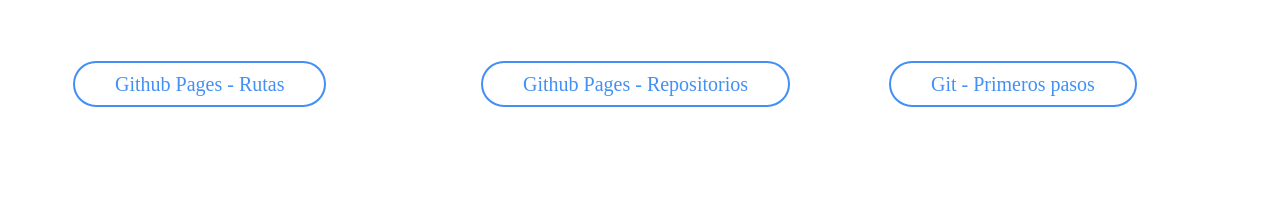
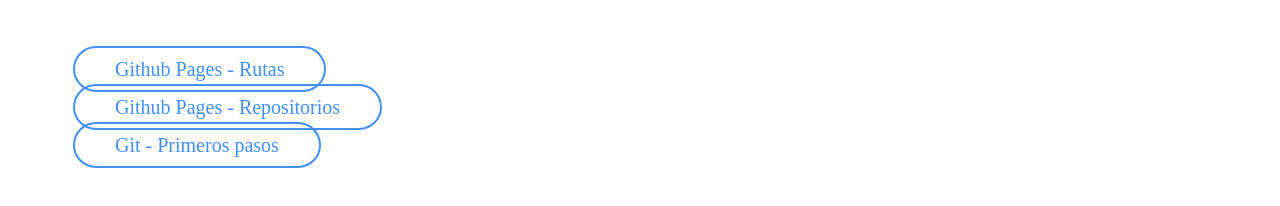
Before and after one commit to EssEnemiGz/essenemigz.github.io, a plain HTML site: page articles/articles.html in a window 1280 px wide. Shown: the part 222-428 px from the top of the page. Drawn offline with Linux system fonts and the light colour scheme; a web font is replaced by a local one.

Commit message:
v1.0.0 Versión visible actualizada, sin errores reportados.

```diff
--- a/style.css
+++ b/style.css
@@ -77,7 +77,7 @@ from { width: 0}
 	top: 3em;
 }
 
-ul{
+.list{
 	display: grid;
 	grid-template-columns: repeat(3, 1fr)
 }
```
Also changed, not shown: index.html (+1 -1 lines).
